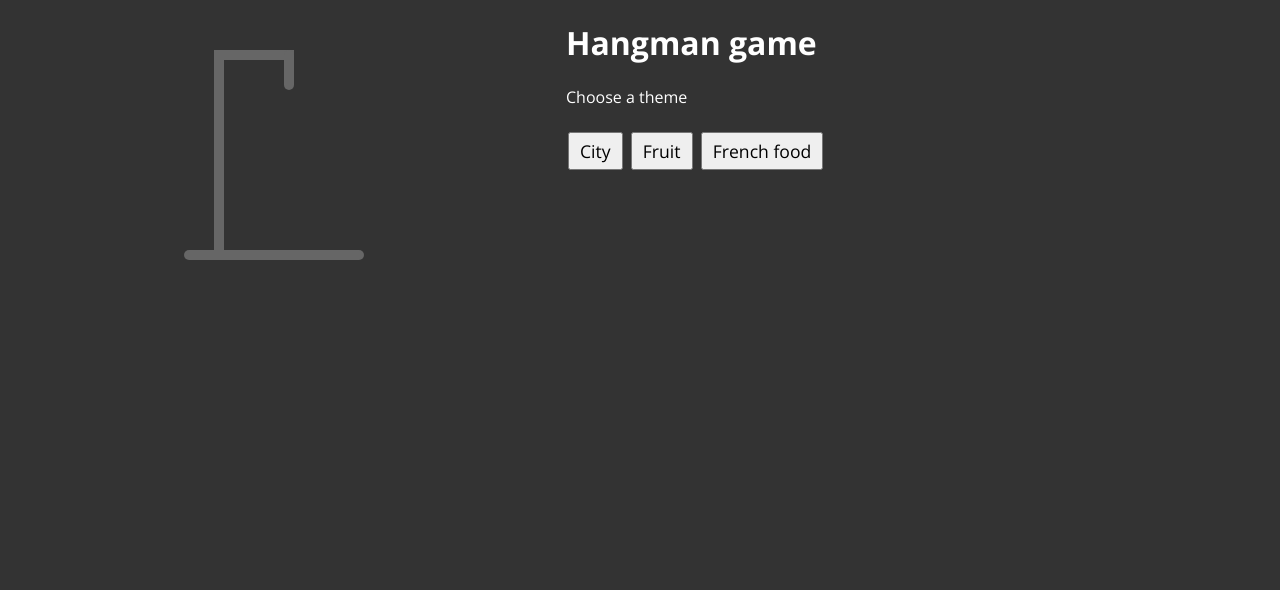
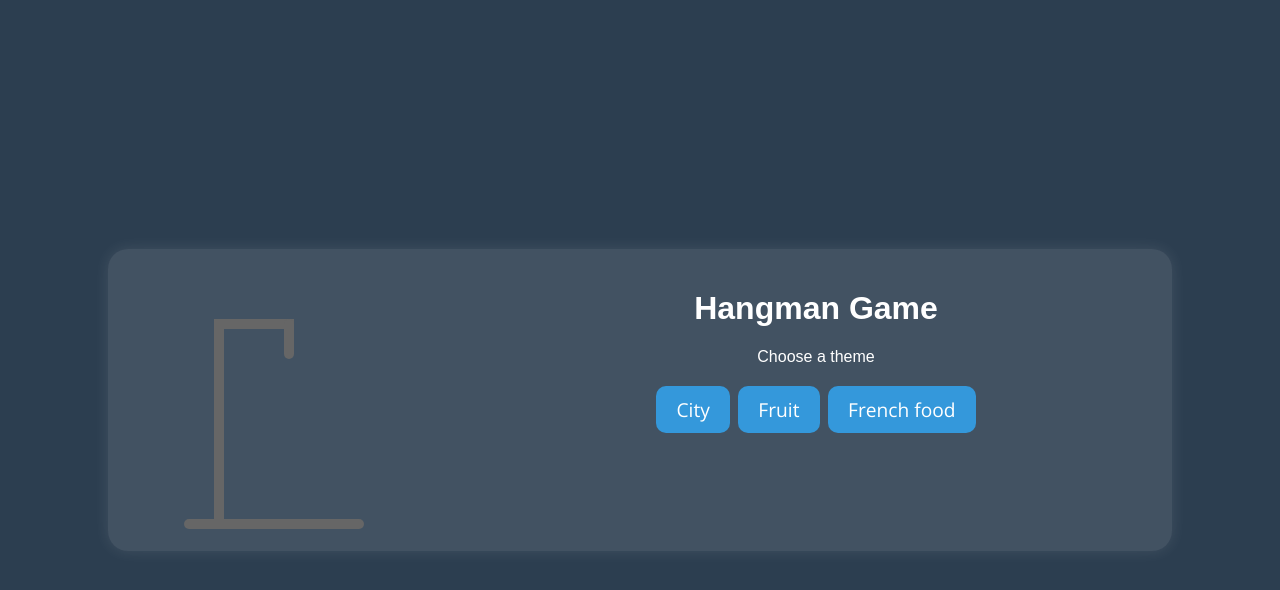
Before and after one commit to PrakharJain345/hangman_game, a plain HTML site: page index.html in a window 1280 px wide. Drawn offline with nearby package versions, Linux system fonts and the light colour scheme.

Commit message:
Updated index.html
enhanced ui design

```diff
--- a/index.html
+++ b/index.html
@@ -1,3 +1,4 @@
+<!-- Hangman Game -->
 <!DOCTYPE html>
 <html lang="en">
 
@@ -7,6 +8,49 @@
     <meta name="viewport" content="width=device-width, initial-scale=1.0" />
     <link rel="stylesheet" href="hangman.css" />
     <title>Hangman Game</title>
+    <style>
+        body {
+            font-family: 'Poppins', sans-serif;
+            background: #2c3e50;
+            color: white;
+            text-align: center;
+            margin: 0;
+            padding: 0;
+            display: flex;
+            justify-content: center;
+            align-items: center;
+            height: 100vh;
+        }
+
+        .container {
+            display: flex;
+            justify-content: space-around;
+            width: 80%;
+            padding: 20px;
+            background: rgba(255, 255, 255, 0.1);
+            border-radius: 20px;
+            box-shadow: 0px 0px 15px rgba(255, 255, 255, 0.1);
+        }
+
+        h1 {
+            font-size: 2em;
+        }
+
+        .theme, .new_game {
+            background: #3498db;
+            color: white;
+            border: none;
+            padding: 10px 20px;
+            font-size: 1.2em;
+            cursor: pointer;
+            transition: 0.3s;
+            border-radius: 10px;
+        }
+
+        .theme:hover, .new_game:hover {
+            background: #2980b9;
+        }
+    </style>
 </head>
 
 <body>
@@ -26,7 +70,7 @@
             </div>
         </div>
         <div class="right_side">
-            <h1>Hangman game</h1>
+            <h1>Hangman Game</h1>
             <div class="choose_theme">
                 Choose a theme<br><br>
                 <button type="button" class="theme" value="0">City</button>
@@ -38,7 +82,7 @@
             <div id="word_display"></div><br>
             <div id="keybord"></div>
             <br>
-            <button type="button" class="new_game">New game</button>
+            <button type="button" class="new_game">New Game</button>
         </div>
     </div>
     <script src="hangman.js"></script>
```
